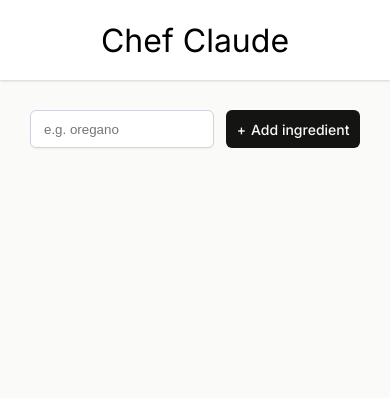
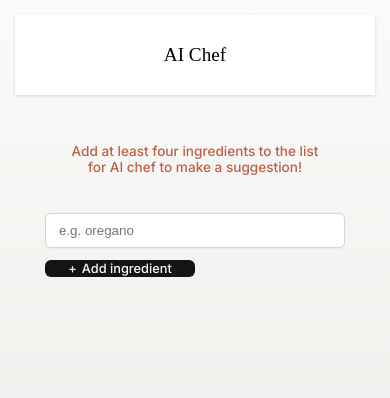
Before and after one commit to jackp50/scrimba-chef-claude, a React (Vite) app: page / in a window 390 px wide. Shown: the top 398 px of the page. Built offline with nearby package versions, Linux system fonts and the light colour scheme.

Commit message:
version 1

```diff
--- a/src/Header.jsx
+++ b/src/Header.jsx
@@ -2,7 +2,7 @@
 export default function Header() {
     return (
         <header>
-            <h1>Chef Claude</h1>
+            <h1>AI Chef</h1>
         </header>
     )
 }
--- a/src/Home.jsx
+++ b/src/Home.jsx
@@ -22,6 +22,9 @@ export default function Main() {
 
     return (
         <main>
+            <p className="recipe-instruction">
+                Add at least four ingredients to the list for AI chef to make a suggestion!
+            </p>
             <form action={addIngredient} className="add-ingredient-form">
                 <input
                     type="text"
--- a/src/components/ClaudeReciple.jsx
+++ b/src/components/ClaudeReciple.jsx
@@ -3,7 +3,7 @@ import ReactMarkdown from "react-markdown"
 export default function ClaudeRecipe(props) {
     return (
         <section className="suggested-recipe-container" aria-live="polite">
-            <h2>Chef Claude Recommends:</h2>
+            <h2>AI Chef Recommends:</h2>
             <ReactMarkdown>{props.recipe}</ReactMarkdown>
         </section>
     )
--- a/src/index.css
+++ b/src/index.css
@@ -5,7 +5,7 @@
 body {
     margin: 0;
     font-family: Inter, sans-serif;
-    background-color: #FAFAF8;
+    background: linear-gradient(to bottom, #FAFAF8, #E8E6E3);
 }
 
 header {
@@ -24,12 +24,14 @@ header > img {
 
 header > h1 {
     font-weight: 400;
+    font-family: "Playfair Display", serif;
 }
 
 main {
     padding: 30px 30px 10px;
 }
 
+/* Form Styling */
 .add-ingredient-form {
     display: flex;
     justify-content: center;
@@ -56,6 +58,12 @@ main {
     width: 150px;
     font-size: 0.875rem;
     font-weight: 500;
+    transition: background 0.3s ease, transform 0.2s ease-in-out;
+}
+
+.add-ingredient-form > button:hover {
+    background: #BF6045;
+    transform: scale(1.05);
 }
 
 .add-ingredient-form > button::before {
@@ -63,8 +71,11 @@ main {
     margin-right: 5px;
 }
 
+/* Ingredients List */
 ul.ingredients-list {
     margin-bottom: 48px;
+    max-height: 250px;
+    overflow-y: auto;
 }
 
 ul.ingredients-list > li {
@@ -72,19 +83,22 @@ ul.ingredients-list > li {
     line-height: 28px;
 }
 
+/* Recipe Container */
 .get-recipe-container {
     display: flex;
     justify-content: space-between;
     align-items: center;
-    border-radius: 8px;
-    background: #F0EFEB;
-    padding: 10px 28px;
+    border-radius: 10px;
+    background: white;
+    box-shadow: 0 4px 10px rgba(0, 0, 0, 0.1);
+    padding: 15px 30px;
 }
 
 .get-recipe-container h3 {
     font-size: 1.125rem;
     font-weight: 500;
     line-height: 24px;
+    font-family: "Playfair Display", serif;
 }
 
 .get-recipe-container p {
@@ -103,8 +117,15 @@ ul.ingredients-list > li {
     font-family: Inter, sans-serif;
     font-size: 0.875rem;
     cursor: pointer;
+    transition: background 0.3s ease, transform 0.2s ease-in-out;
 }
 
+.get-recipe-container button:hover {
+    background: #BF6045;
+    transform: scale(1.05);
+}
+
+/* Suggested Recipe Container */
 .suggested-recipe-container {
     color: #475467;
     line-height: 28px;
@@ -112,6 +133,61 @@ ul.ingredients-list > li {
     font-weight: 400;
 }
 
-.suggested-recipe-container ul li, .suggested-recipe-container ol li {
+/* Improve List Spacing */
+.suggested-recipe-container ul li,
+.suggested-recipe-container ol li {
     margin-bottom: 8px;
 }
+
+.recipe-instruction {
+    font-size: 1rem;
+    font-weight: 500;
+    text-align: center;
+    color: #BF6045;
+    max-width: 400px;
+    margin: 10px auto 30px; /* Centers it in the main section */
+}
+
+
+/* Mobile Friendly Adjustments */
+@media (max-width: 768px) {
+    body {
+        padding: 15px;
+        font-size: .9rem;
+    }
+
+    .add-ingredient-form {
+        flex-direction: column;
+        align-items: stretch;
+        height: auto;
+    }
+
+     header h1 {
+        font-size: 1.2rem;
+    }
+
+    .add-ingredient-form > input {
+        width: 100%;
+    }
+
+    .add-ingredient-form button {
+      font-size: .8rem;
+    }
+
+    .get-recipe-container {
+        flex-direction: column;
+        align-items: flex-start;
+    }
+
+    .get-recipe-container button {
+        width: 100%;
+        margin-top: 10px;
+        font-size: .8rem;
+    }
+
+    .recipe-instruction {
+        font-size: 0.85rem;
+        padding: 8px;
+        max-width: 90%;
+    }
+}
```
